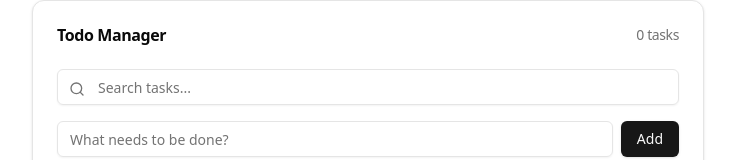
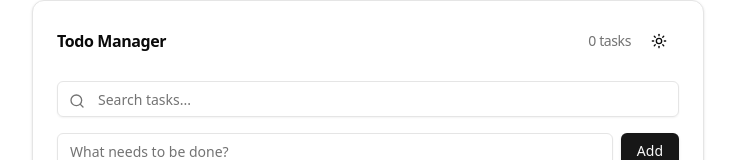
Before and after one commit to datar6/crossplatform-to-do-manager, a Next.js app in the folder app/: page / in a window 1280 px wide. Shown: the top 160 px of the page, without its empty margins (272-1007 px from the left). Built offline with nearby package versions, Linux system fonts and the light colour scheme; no server answers.

Commit message:
added dark theme toggling

```diff
--- a/app/app/layout.tsx
+++ b/app/app/layout.tsx
@@ -1,6 +1,7 @@
 import type { Metadata } from 'next';
+import { QueryProvider } from 'providers/query-provider';
+import { ThemeProvider } from 'providers/theme-provider';
 import './globals.css';
-import { QueryProvider } from '../providers/query-provider';
 
 export const metadata: Metadata = {
   title: 'Todo Manager',
@@ -9,9 +10,11 @@ export const metadata: Metadata = {
 
 export default function RootLayout({ children }: { children: React.ReactNode }) {
   return (
-    <html lang="en" className="light">
+    <html lang="en" suppressHydrationWarning>
       <body className="antialiased">
-        <QueryProvider>{children}</QueryProvider>
+        <ThemeProvider attribute="class" defaultTheme="system" enableSystem>
+          <QueryProvider>{children}</QueryProvider>
+        </ThemeProvider>
       </body>
     </html>
   );
--- a/app/package.json
+++ b/app/package.json
@@ -17,6 +17,7 @@
     "clsx": "^2.1.1",
     "lucide-react": "^0.554.0",
     "next": "^16.0.3",
+    "next-themes": "^0.4.6",
     "postcss": "^8.4.31",
     "react": "^19.2.0",
     "react-dom": "^19.2.0",
--- /dev/null
+++ b/app/providers/theme-provider.tsx
@@ -0,0 +1,8 @@
+'use client';
+
+import { ThemeProvider as NextThemesProvider } from 'next-themes';
+import { type ThemeProviderProps } from 'next-themes/dist/types';
+
+export function ThemeProvider({ children, ...props }: ThemeProviderProps) {
+  return <NextThemesProvider {...props}>{children}</NextThemesProvider>;
+}
--- a/app/src/components/task-list.tsx
+++ b/app/src/components/task-list.tsx
@@ -10,6 +10,7 @@ import { Edit2, Search, Trash2 } from 'lucide-react';
 import { useMemo, useState } from 'react';
 import { DeleteConfirmDialog } from './delete-confirm-dialog';
 import { EditTaskDialog } from './edit-task-dialog';
+import { ThemeToggle } from './theme-toggle';
 
 type FilterType = 'all' | 'active' | 'completed';
 
@@ -65,7 +66,10 @@ export function TaskList() {
       <CardHeader>
         <CardTitle className="flex justify-between items-center">
           <span>Todo Manager</span>
-          <span className="text-sm font-normal text-muted-foreground">{filteredTasks.length} tasks</span>
+          <div className="flex items-center space-x-2">
+            <span className="text-sm font-normal text-muted-foreground">{filteredTasks.length} tasks</span>
+            <ThemeToggle />
+          </div>
         </CardTitle>
       </CardHeader>
       <CardContent className="space-y-4">
--- /dev/null
+++ b/app/src/components/theme-toggle.tsx
@@ -0,0 +1,17 @@
+'use client';
+
+import { Moon, Sun } from 'lucide-react';
+import { useTheme } from 'next-themes';
+import { Button } from '@/components/ui/button';
+
+export function ThemeToggle() {
+  const { theme, setTheme } = useTheme();
+
+  return (
+    <Button variant="ghost" size="sm" onClick={() => setTheme(theme === 'light' ? 'dark' : 'light')}>
+      <Sun className="h-4 w-4 rotate-0 scale-100 transition-all dark:-rotate-90 dark:scale-0" />
+      <Moon className="absolute h-4 w-4 rotate-90 scale-0 transition-all dark:rotate-0 dark:scale-100" />
+      <span className="sr-only">Toggle theme</span>
+    </Button>
+  );
+}
```
Also changed, not shown: 1 other file (tests, documents, lock files or other folders).
